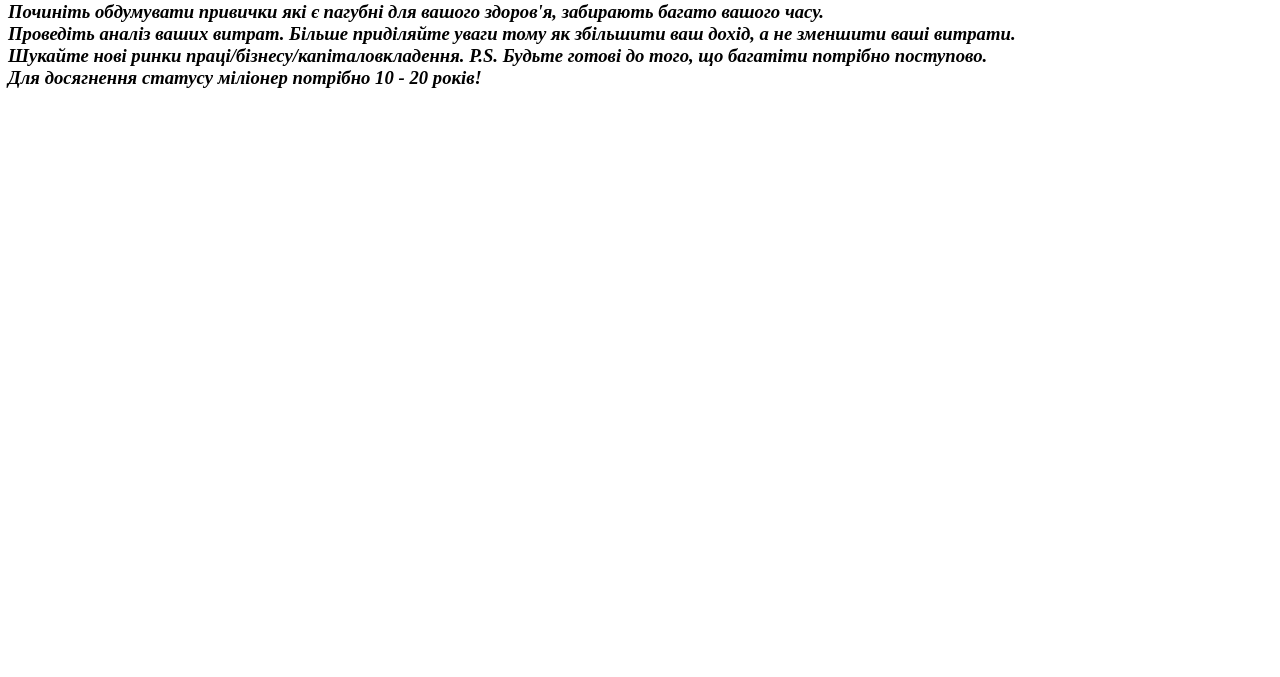
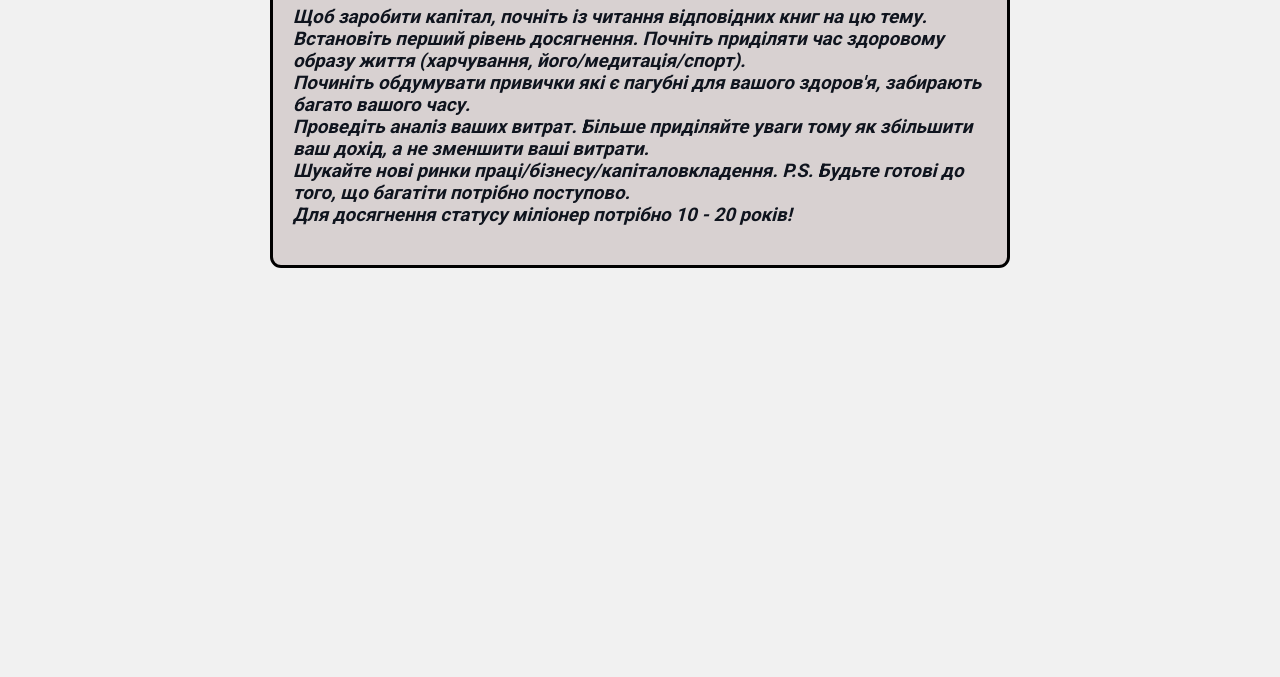
Before and after one commit to OlegROY/CV, a plain HTML site: page fingram.html in a window 1280 px wide. Shown: the part 123-800 px from the top of the page. Drawn offline with Linux system fonts and the light colour scheme.

Commit message:
css for article

```diff
--- a/fingram.html
+++ b/fingram.html
@@ -1,22 +1,37 @@
 <!DOCTYPE html>
 <html>
+
 <head>
     <meta charset="UTF-8">
     <title>Фінансова грамотність!</title>
+    <!-- Custom -->
+    <link rel="stylesheet" href="styles.css">
+    <!-- Google Fonts -->
+    <link href="https://fonts.googleapis.com/css?family=Roboto:300,400,500,700" rel="stylesheet">
 </head>
+
 <body>
+    <div class="container">
+        <div class="social">
             <h1>Як заробити капітал!</h1>
             <em>
                 <p>
                 <h3>
                     Щоб заробити капітал, почніть із читання відповідних книг на цю тему.<br>
-                Встановіть перший рівень досягнення. Почніть приділяти час здоровому образу життя (харчування, його/медитація/спорт).<br>
+                    Встановіть перший рівень досягнення. Почніть приділяти час здоровому образу життя (харчування,
+                    його/медитація/спорт).<br>
                     Починіть обдумувати привички які є пагубні для вашого здоров'я, забирають багато вашого часу.<br>
-                Проведіть аналіз ваших витрат. Більше приділяйте уваги тому як збільшити ваш дохід, а не зменшити ваші витрати. <br>
-                Шукайте нові ринки праці/бізнесу/капіталовкладення. P.S. Будьте готові до того, що багатіти потрібно поступово. <br>
+                    Проведіть аналіз ваших витрат. Більше приділяйте уваги тому як збільшити ваш дохід, а не зменшити
+                    ваші
+                    витрати. <br>
+                    Шукайте нові ринки праці/бізнесу/капіталовкладення. P.S. Будьте готові до того, що багатіти потрібно
+                    поступово. <br>
                     Для досягнення статусу міліонер потрібно 10 - 20 років!<br>
                 </h3>
                 </p>
             </em>
+        </div>
+    </div>
 </body>
+
 </html>
```
Lines whose indentation alone changed are shown as unchanged.
